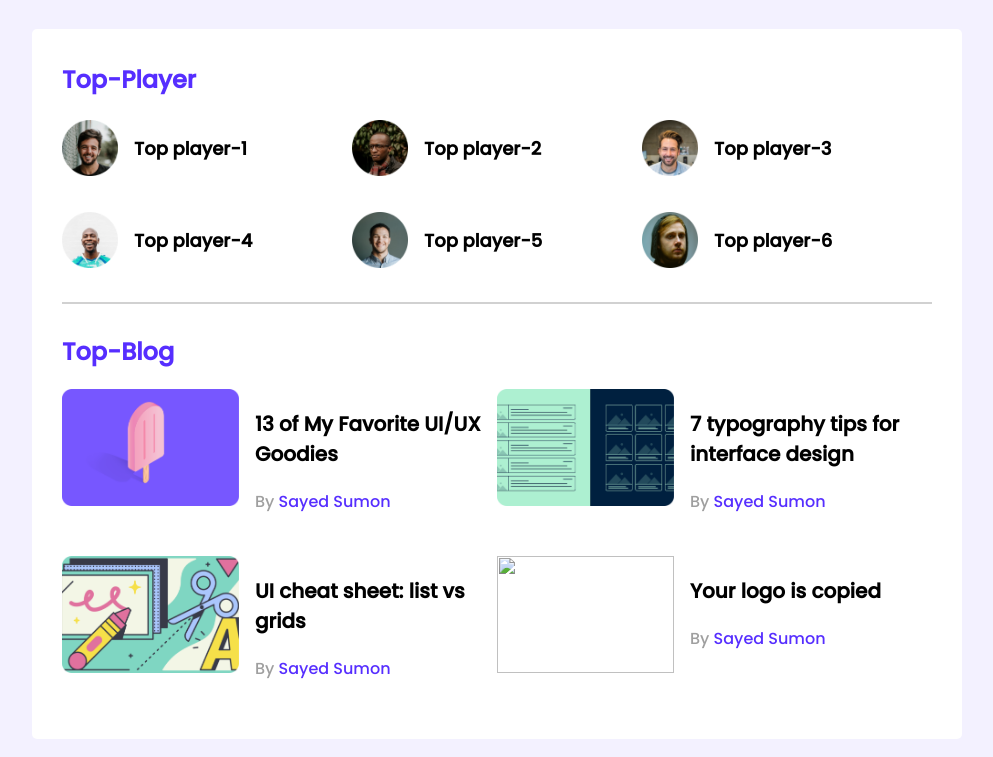
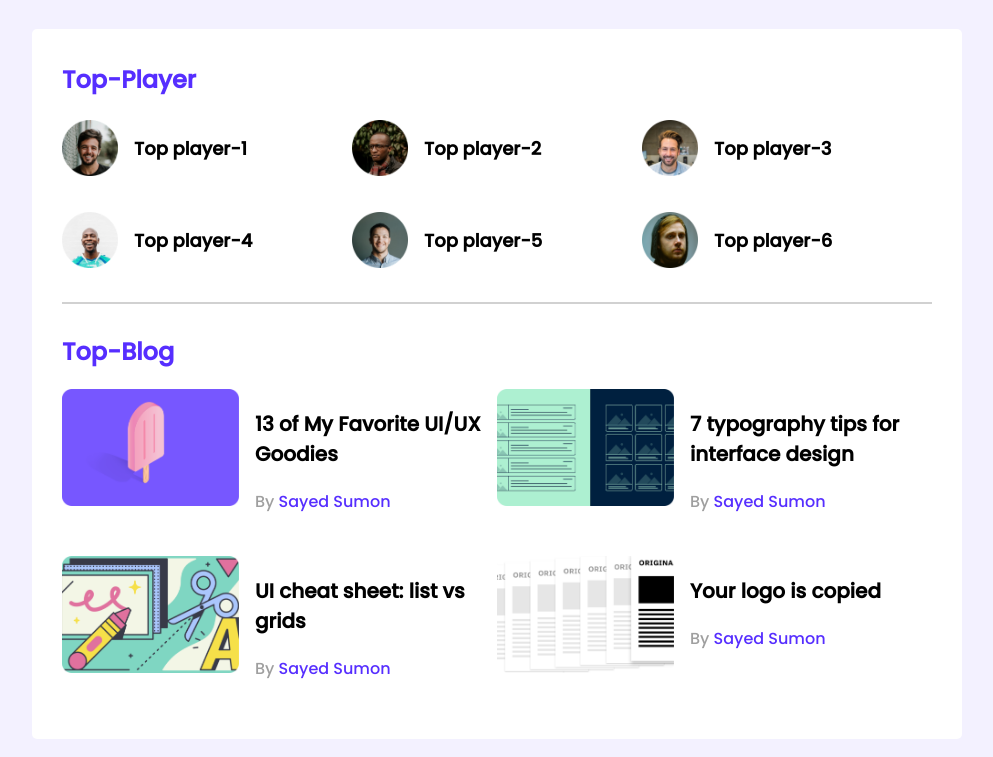
Before and after one commit to SayedSumon/leader-board-CSS3, a plain HTML site: page index.html in a window 1280 px wide. Shown: the top 757 px of the page, without its empty margins (143-1136 px from the left). Drawn offline with Linux system fonts and the light colour scheme; the site is published under a folder, as on GitHub Pages, so addresses that start at the root find nothing.

Commit message:
error updated

```diff
--- a/index.html
+++ b/index.html
@@ -89,7 +89,7 @@
 
                     <article class="blog">
                         <div class="thumbail">
-                            <img src="/images/blogs/blog-4.png" alt="">
+                            <img src="images/blogs/blog-4.png" alt="">
                         </div>
                         <div class="blog-info">
                             <h3 class="blog-title">Your logo is
```
